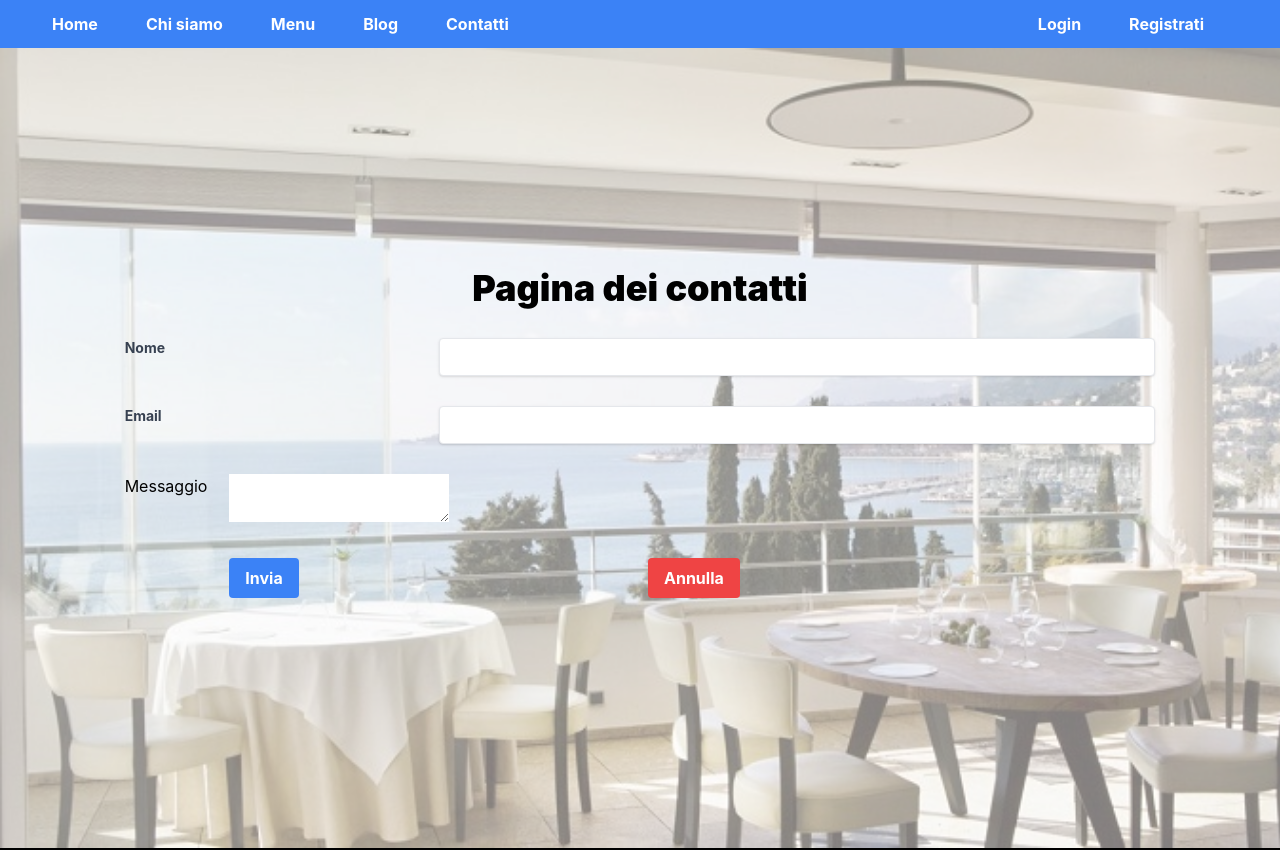
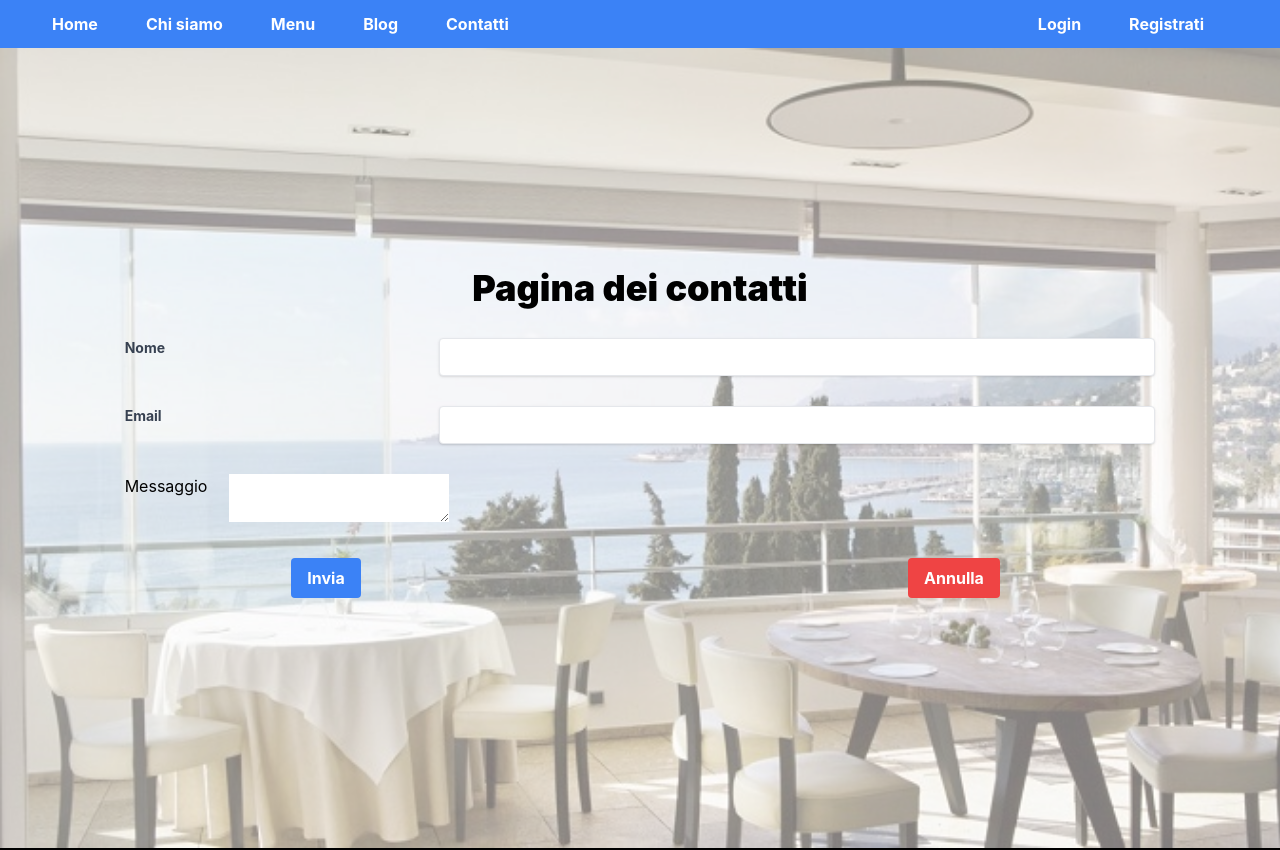
Before and after one commit to sssteveCA/restaurant-frontend, a React (Create React App) app: page /contacts in a window 1280 px wide. Shown: the top 850 px of the page. Built offline with nearby package versions, Linux system fonts and the light colour scheme.

Commit message:
Updated TwoButtonsComponent.tsx style

```diff
--- a/src/components/partials/buttons/twobuttons/TwoButtonsComponent.tsx
+++ b/src/components/partials/buttons/twobuttons/TwoButtonsComponent.tsx
@@ -15,13 +15,13 @@ class TwoButtonsComponent extends Component<Types.TwoButtonsProps, any> {
 
     render(): React.ReactNode {
         return (
-    <div className="grid grid-cols-12 gap-4">
-        <div className='columns-12 md:columns-2 md:col-start-3'>
+    <div className="grid grid-cols-12 grid-rows-1 gap-4">
+        <div className='col-span-6 text-center'>
             <button className={this.props.buttons[0].classes} type="button" onClick={this.onPrimaryButtonClick}>
                 {this.props.buttons[0].text}
             </button>
         </div>
-        <div className='columns-12 md:columns-2 md:col-start-7'>
+        <div className='col-span-6 text-center'>
             <button className={this.props.buttons[1].classes} type="button" >
                 {this.props.buttons[1].text}
             </button>
```
